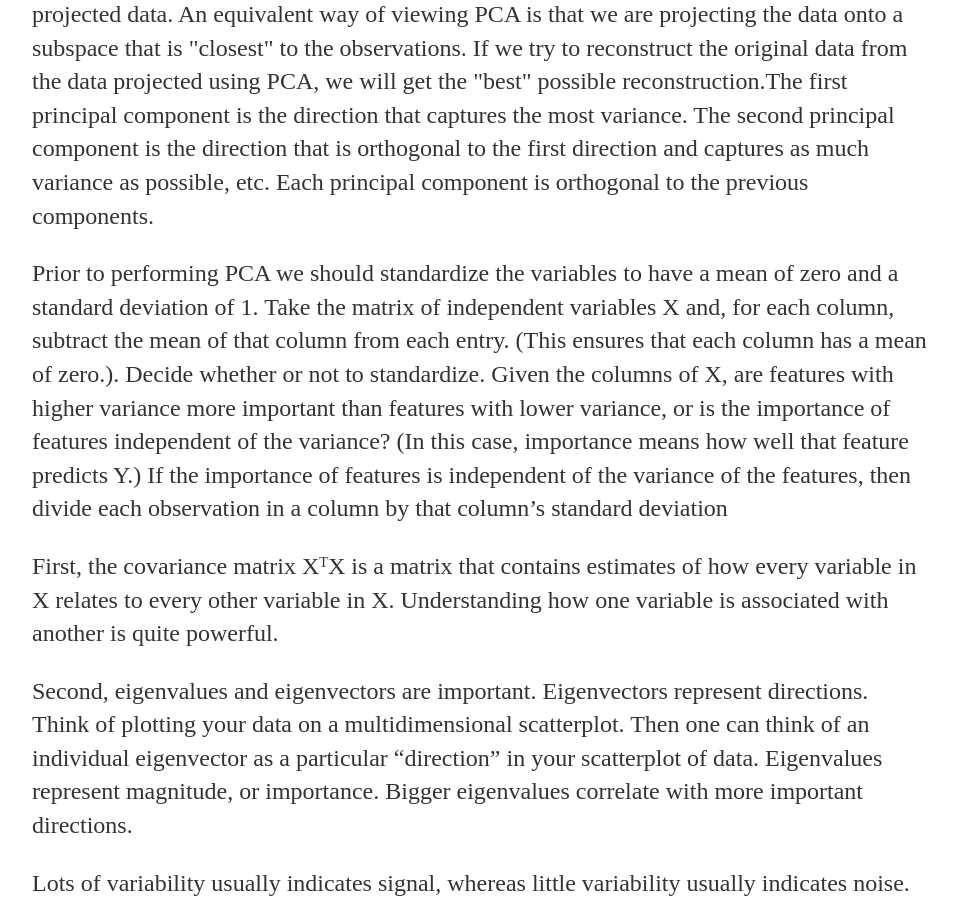
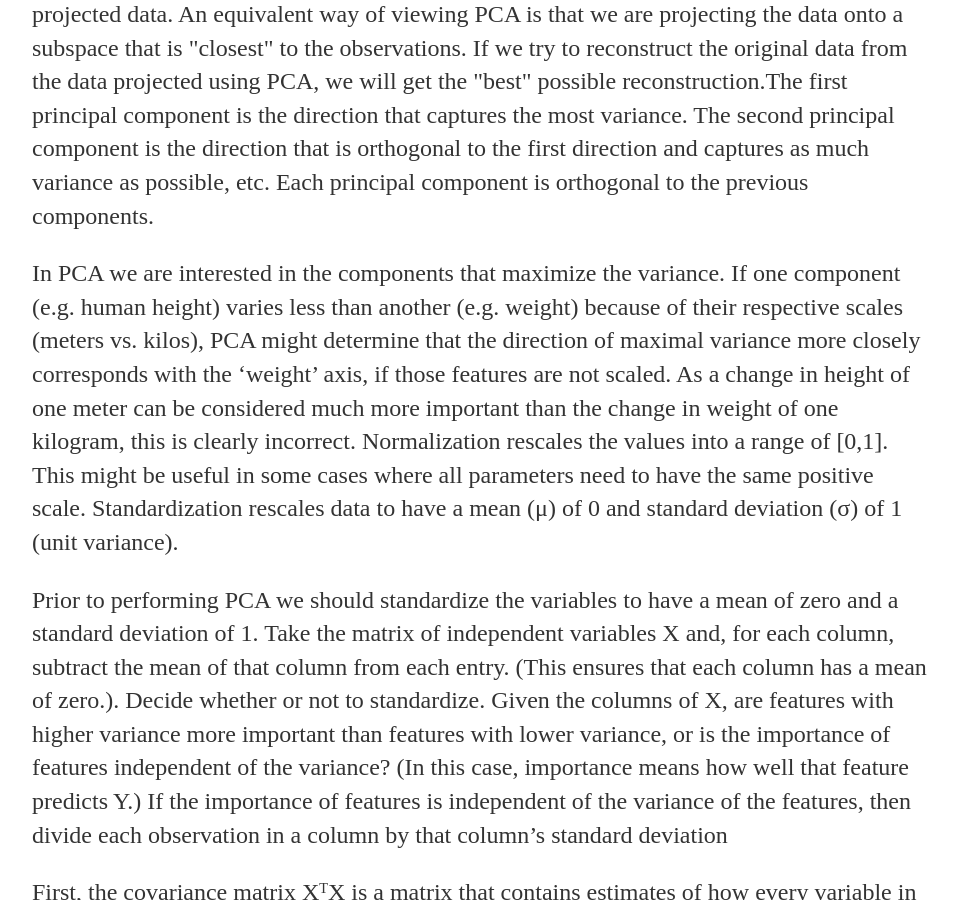
Before and after one commit to lakshmi2688/lakshmi2688.github.io, a Jekyll site: the page built from _posts/2022-01-15-Principal Component Analysis of Images.md, in a window 1280 px wide and 900 px high, scrolled down 983 px. Shown: the whole window, without its empty margins (160-1116 px from the left). Built offline with Jekyll 4.4.1, drawn with Linux system fonts in a browser that asks for light colours.

Commit message:
Update 2022-01-15-Principal Component Analysis of Images.md

```diff
--- a/_posts/2022-01-15-Principal Component Analysis of Images.md
+++ b/_posts/2022-01-15-Principal Component Analysis of Images.md
@@ -12,6 +12,8 @@ date: 2022-01-15
 <p>Why would we want to use such a method? It can be useful for data compression and visualization, and the results can also be used in other downstream tasks, such as regression, classification, and clustering. Using the results from PCA instead of the original features often leads to less noisy results, as the first few principal components tend to contain the signal in data (as opposed to the noise). One downside is that after applying PCA, the regression and classification coefficients often become uninterpretable.</p>
 
 <p>The goal of PCA is to project a dataset consisting of observations  𝑥1,…,𝑥𝑛 ∈ ℝ𝐷  onto a lower dimensional subspace of dimension p such that we maximize the variance of the projected data. An equivalent way of viewing PCA is that we are projecting the data onto a subspace that is "closest" to the observations. If we try to reconstruct the original data from the data projected using PCA, we will get the "best" possible reconstruction.The first principal component is the direction that captures the most variance. The second principal component is the direction that is orthogonal to the first direction and captures as much variance as possible, etc. Each principal component is orthogonal to the previous components.</p>
+
+<p>In PCA we are interested in the components that maximize the variance. If one component (e.g. human height) varies less than another (e.g. weight) because of their respective scales (meters vs. kilos), PCA might determine that the direction of maximal variance more closely corresponds with the ‘weight’ axis, if those features are not scaled. As a change in height of one meter can be considered much more important than the change in weight of one kilogram, this is clearly incorrect. Normalization rescales the values into a range of [0,1]. This might be useful in some cases where all parameters need to have the same positive scale. Standardization rescales data to have a mean (μ) of 0 and standard deviation (σ) of 1 (unit variance). </p>
 
 <p>Prior to performing PCA we should standardize the variables to have a mean of zero and a standard deviation of 1. Take the matrix of independent variables X and, for each column, subtract the mean of that column from each entry. (This ensures that each column has a mean of zero.). Decide whether or not to standardize. Given the columns of X, are features with higher variance more important than features with lower variance, or is the importance of features independent of the variance? (In this case, importance means how well that feature predicts Y.) If the importance of features is independent of the variance of the features, then divide each observation in a column by that column’s standard deviation </p>
 
```
